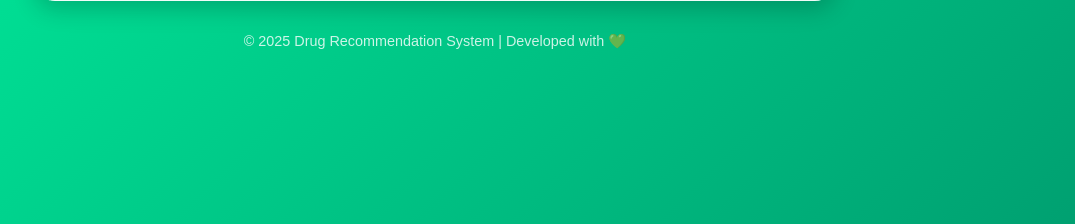
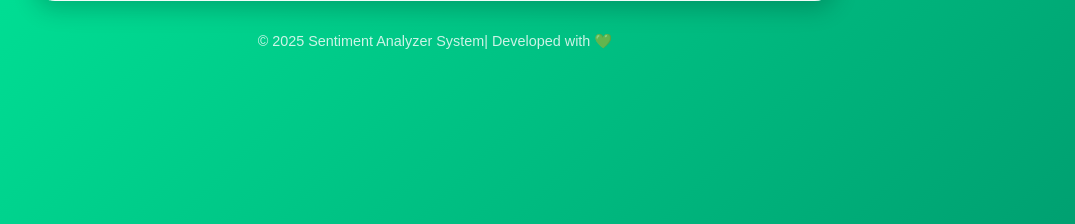
Before and after one commit to vishal21803/Sentiment-Analyzer-of-Drug-Reviews, a Flask app: template templates/result.html in a window 1280 px wide. Shown: the part 508-732 px from the top of the page, without its empty margins (205-1280 px from the left). Run offline with Flask 3, Linux system fonts and the light colour scheme; the template is opened without the code that fills it, so the values that code supplies are empty.

Commit message:
result layout has been changed

```diff
--- a/templates/result.html
+++ b/templates/result.html
@@ -175,7 +175,7 @@
   </div>
 
   <footer>
-    &copy; 2025 Drug Recommendation System | Developed with 💚
+    &copy; 2025 Sentiment Analyzer System| Developed with 💚
   </footer>
 </body>
 </html>
```
